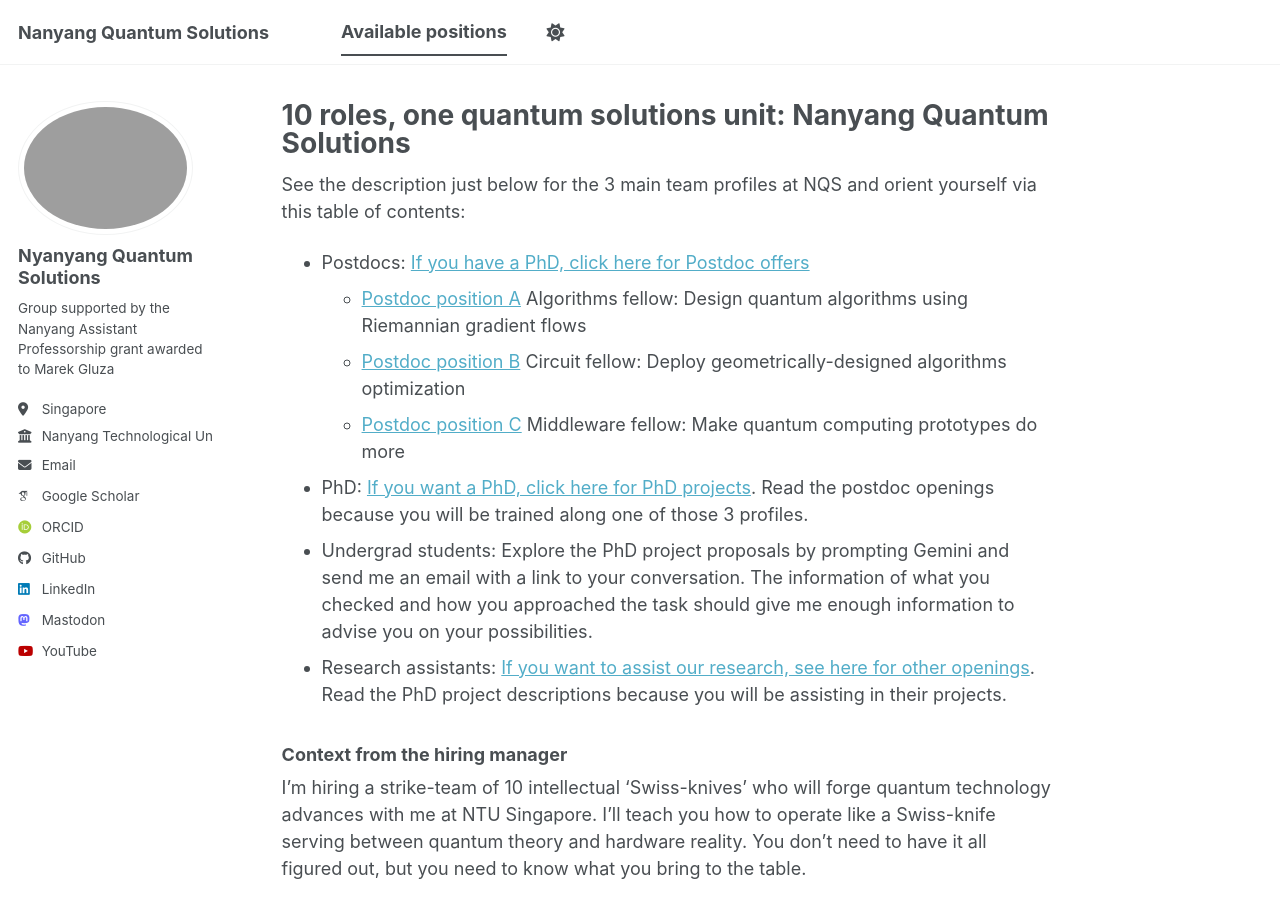
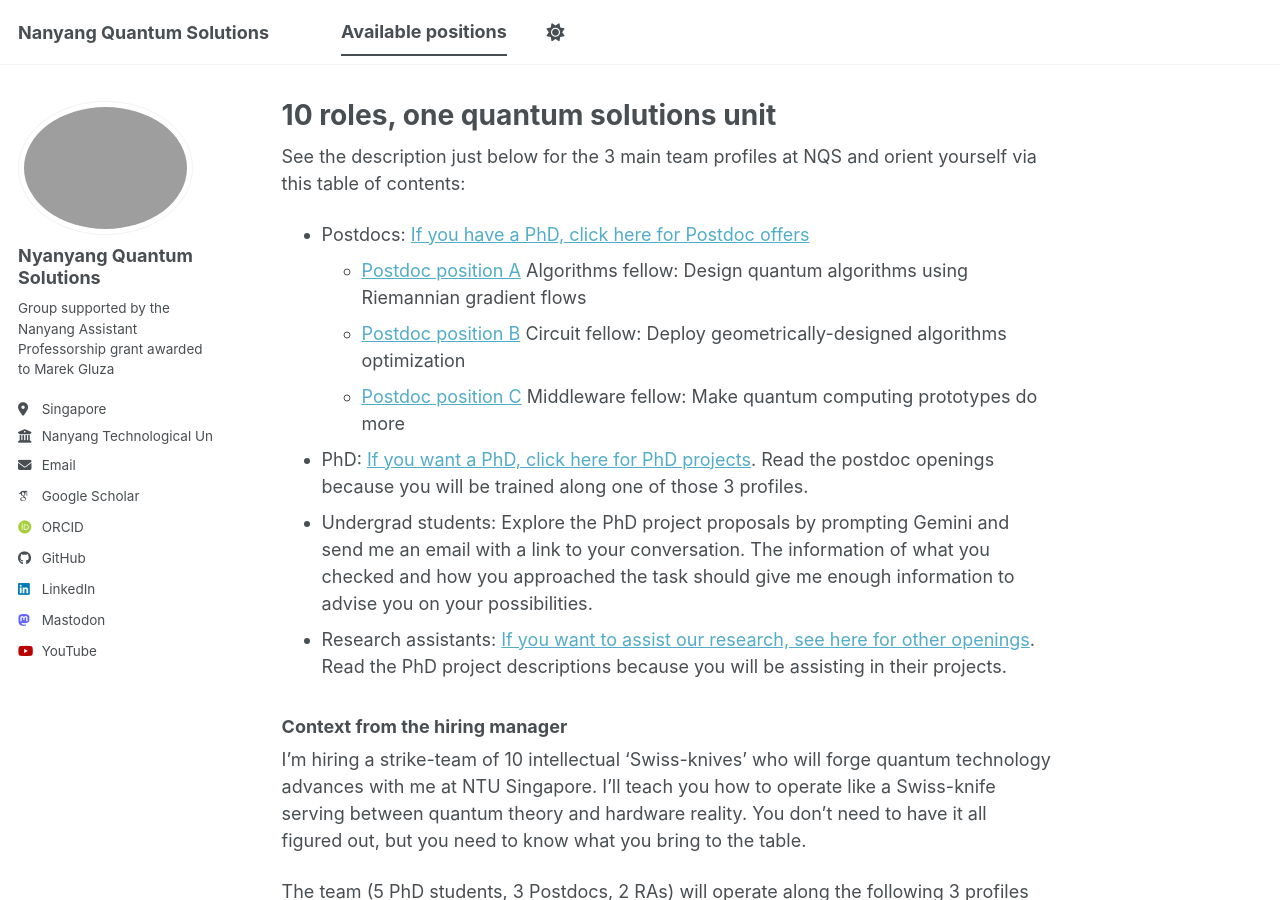
Before and after one commit to marekgluza/marekgluza.github.io, a Jekyll site: the page built from available_positions/openings.md, in a window 1280 px wide and 900 px high. Built offline with Jekyll 4.4.1, drawn with Linux system fonts in a browser that asks for light colours; some web fonts are replaced; a script bundle is joined from its source files by our own code; library files that are not in the unit come from our copies.

Commit message:
Update openings.md

```diff
--- a/available_positions/openings.md
+++ b/available_positions/openings.md
@@ -1,6 +1,5 @@
 ---
-title: " 10 roles, one quantum solutions unit:
-Nanyang Quantum Solutions"
+title: " 10 roles, one quantum solutions unit"
 excerpt: "Short description of roles funded by NAP"
 collection: opening
 ---
```
